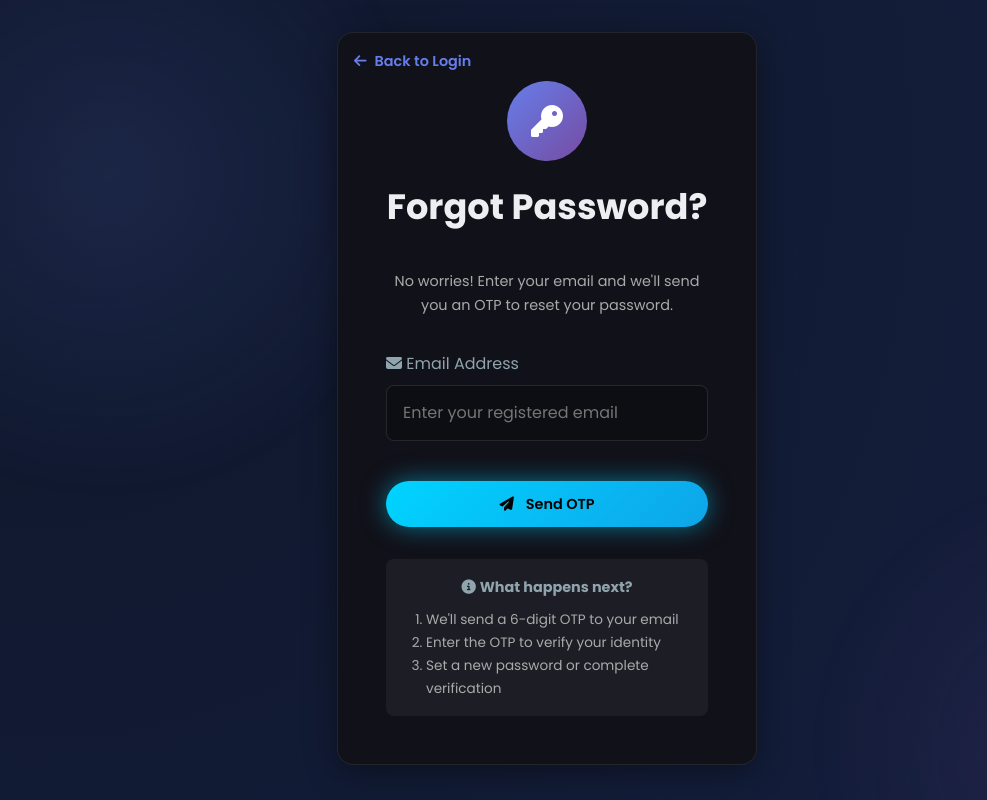
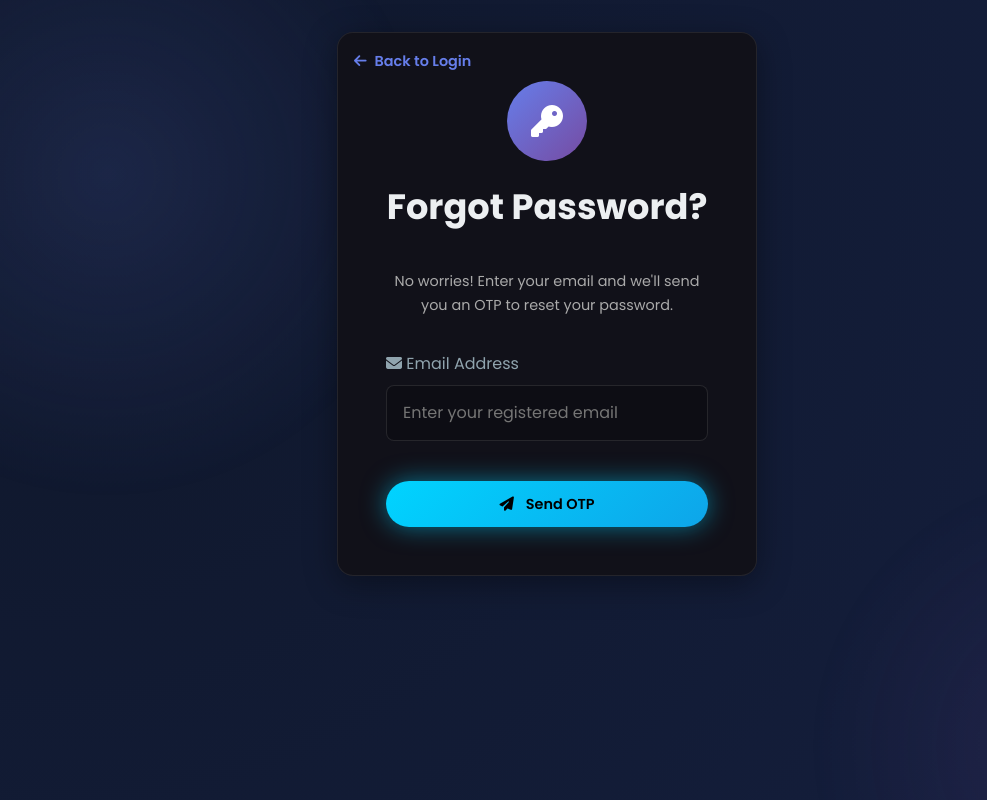
Before and after one commit to abhi6101/hack-react, a React (Vite) app in the folder fully-frontend-react/: page /forgot-password in a window 1280 px wide. Shown: the whole page, without its empty margins (93-1080 px from the left). Built offline with nearby package versions, Linux system fonts and the light colour scheme; no server answers.

Commit message:
feat(auth): remove info section from forgot password page

```diff
--- a/fully-frontend-react/src/pages/ForgotPassword.jsx
+++ b/fully-frontend-react/src/pages/ForgotPassword.jsx
@@ -155,23 +155,6 @@ const ForgotPassword = () => {
                         </button>
                     </form>
 
-                    <div style={{
-                        marginTop: '2rem',
-                        padding: '1rem',
-                        background: 'rgba(255,255,255,0.05)',
-                        borderRadius: '8px',
-                        fontSize: '0.85rem',
-                        color: '#aaa'
-                    }}>
-                        <p style={{ margin: '0 0 0.5rem 0' }}>
-                            <i className="fas fa-info-circle"></i> <strong>What happens next?</strong>
-                        </p>
-                        <ol style={{ margin: 0, paddingLeft: '1.5rem' }}>
-                            <li>We'll send a 6-digit OTP to your email</li>
-                            <li>Enter the OTP to verify your identity</li>
-                            <li>Set a new password or complete verification</li>
-                        </ol>
-                    </div>
                 </div>
             </section>
         </div>
```
